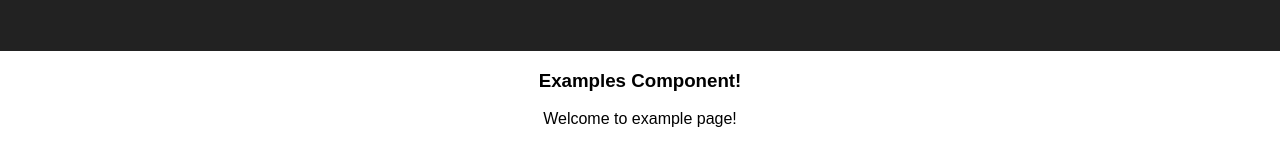
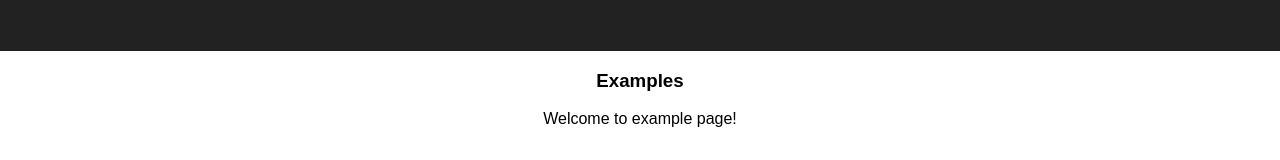
Before and after one commit to shierby/reactWeatherApp, a React (Create React App) app: page /examples in a window 1280 px wide. Shown: the part 139-299 px from the top of the page. Built offline with nearby package versions, Linux system fonts and the light colour scheme.

Commit message:
Rename example page

```diff
--- a/src/Component/Examples.js
+++ b/src/Component/Examples.js
@@ -4,7 +4,7 @@ class Examples extends Component {
   render() {
     return (
       <div className="example">
-        <h3>Examples Component!</h3>
+        <h3>Examples</h3>
         <p>Welcome to example page!</p>
       </div>
     )
```
